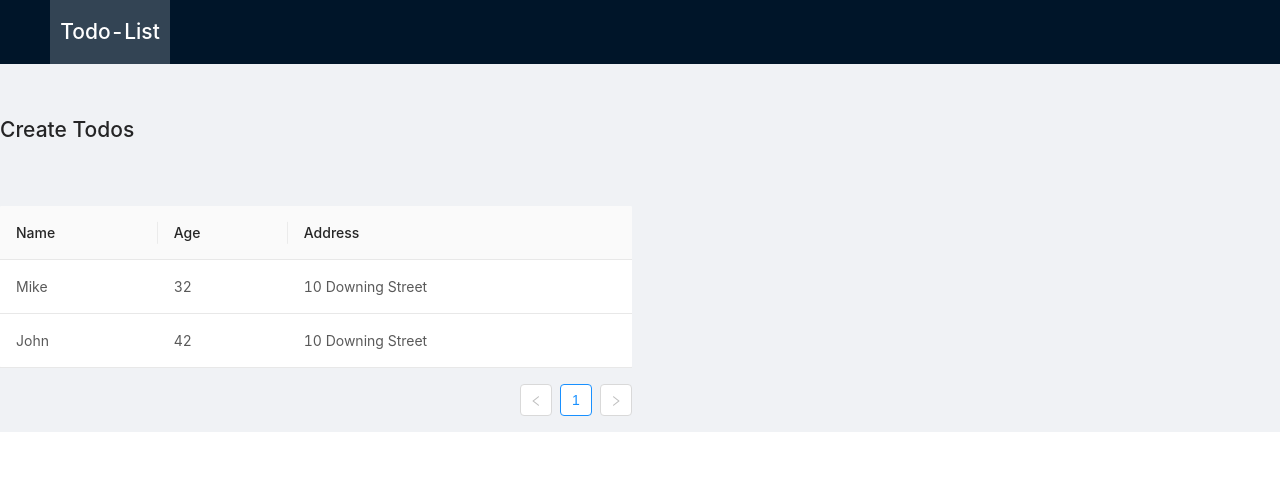
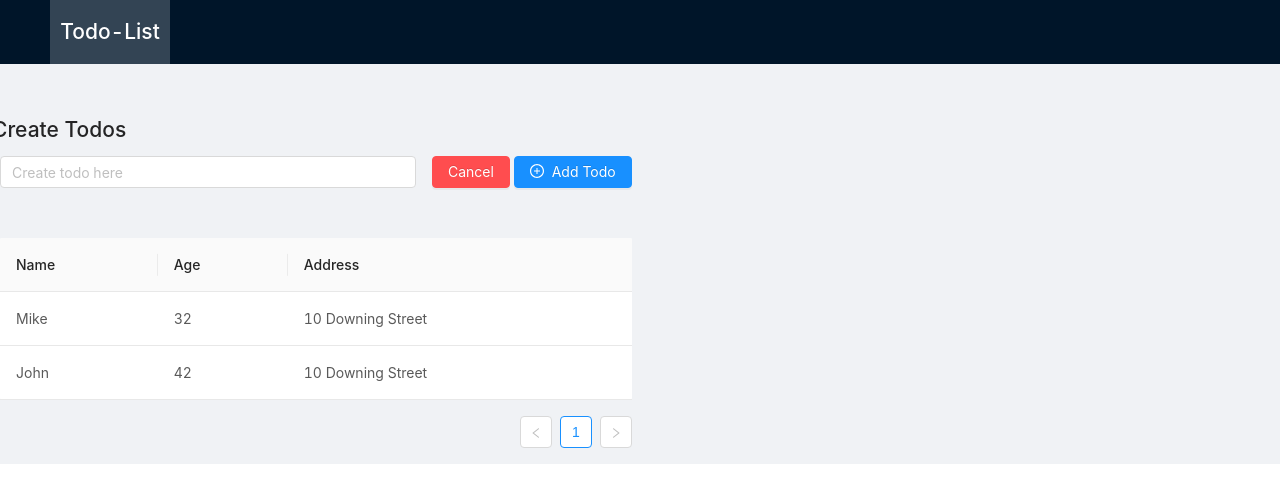
Before and after one commit to mpragnarok/todo-list-redux-next, a Next.js app: page / in a window 1280 px wide. Shown: the top 502 px of the page. Built offline with nearby package versions, Linux system fonts and the light colour scheme.

Commit message:
Create CreateTodo layout

```diff
--- a/components/CreateTodo.js
+++ b/components/CreateTodo.js
@@ -1,13 +1,38 @@
 import React from "react";
-import { Row, Col } from "antd";
+import { Row, Col, Input, Button } from "antd";
+import { PlusCircleOutlined } from "@ant-design/icons";
 
 class CreateTodo extends React.Component {
+  constructor(props) {
+    super(props);
+    this.state = {
+      todoText: ""
+    };
+    this.onChangeTodoText = this.onChangeTodoText.bind(this);
+  }
+
+  onChangeTodoText(e) {
+    this.setState({
+      todoText: e.target.value
+    });
+  }
   render() {
     return (
       <div className="create-todo">
         <Row gutter={[16, 16]} justify="center" align="middle">
-          <Col>
-            <h1>Create Todos</h1>
+          <h1>Create Todos</h1>
+        </Row>
+        <Row gutter={[16, 16]} justify="center" align="middle">
+          <Col span={8}>
+            <Input placeholder="Create todo here"></Input>
+          </Col>
+          <Col span={4}>
+            <Button danger type="primary">
+              Cancel
+            </Button>{" "}
+            <Button type="primary" icon={<PlusCircleOutlined />}>
+              Add Todo
+            </Button>
           </Col>
         </Row>
 
```
